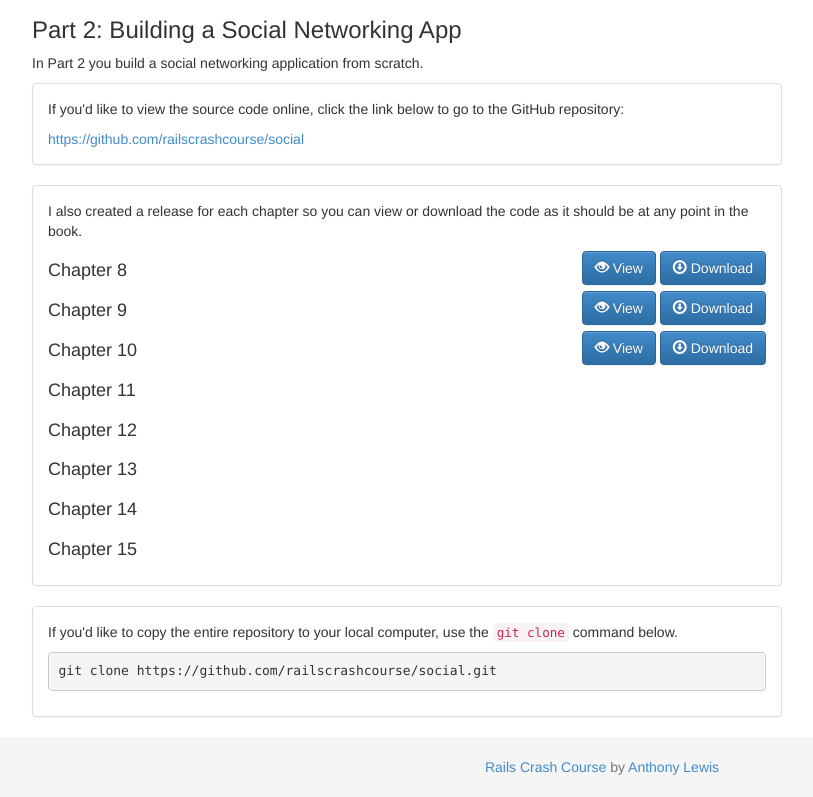
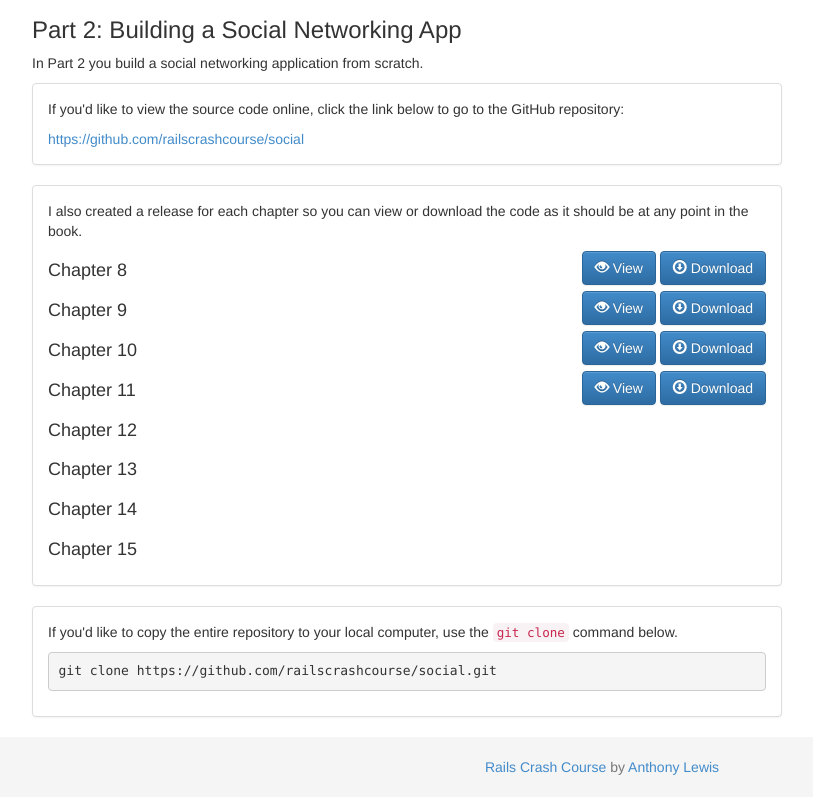
Before and after one commit to railscrashcourse/railscrashcourse.github.io, a plain HTML site: page index.html in a window 1280 px wide. Shown: the part 773-1570 px from the top of the page, without its empty margins (38-851 px from the left). Drawn offline with nearby package versions, Linux system fonts and the light colour scheme.

Commit message:
Add Chapter 11

```diff
--- a/index.html
+++ b/index.html
@@ -181,6 +181,12 @@
                   <h4>Chapter 11</h4>
                 </div>
                 <div class="col-xs-6 text-right">
+                  <a class="btn btn-primary hidden-xs" href="https://github.com/railscrashcourse/social/tree/ch11"><span class="glyphicon glyphicon-eye-open"></span> View</a>
+                  <a class="btn btn-primary hidden-xs" href="https://github.com/railscrashcourse/social/releases/tag/ch11"><span class="glyphicon glyphicon-download"></span> Download</a>
+                  <div class="visible-xs-block" style="margin-top: 10px;">
+                    <a href="https://github.com/railscrashcourse/blog/tree/ch11">View</a>
+                    <a href="https://github.com/railscrashcourse/blog/releases/tag/ch11">Download</a>
+                  </div>
                 </div>
               </div>
 
```
